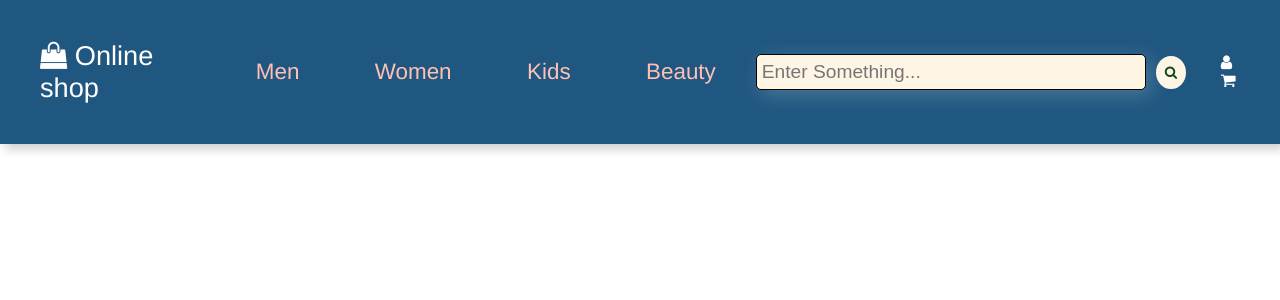
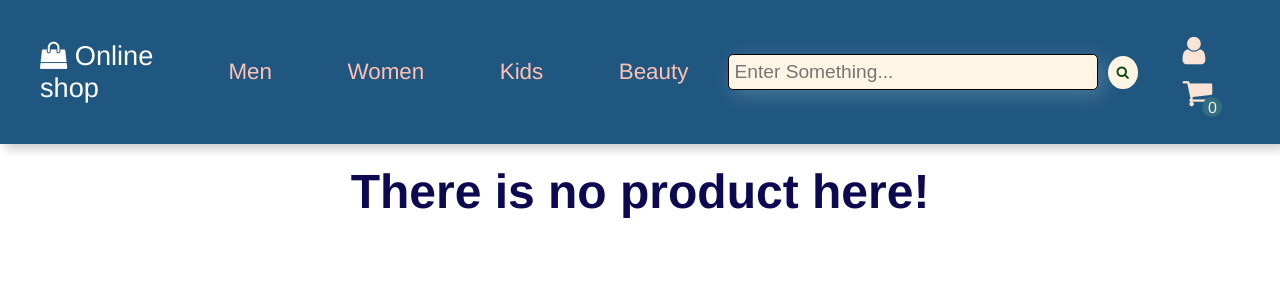
Before and after one commit to xadla/Online-Shop, a Django app: page /products/men/ in a window 1280 px wide. Shown: the top 300 px of the page. Run offline with Django 5.2, Linux system fonts and the light colour scheme; the visitor is signed in with stand-in values (Sample User, id 1); data that the repository does not hold is empty.

Commit message:
add style for navbar, product, category pages

```diff
--- /dev/null
+++ b/products/static/css/category.css
@@ -0,0 +1,56 @@
+#container{
+    display: inline-flex;
+    justify-content: center;
+    align-items: center;
+    width: 100%;
+    padding: 20px;
+}
+
+#container a{
+    width: 300px;
+}
+
+h3{
+    color: #0C0950;
+    width: 100%;
+    padding: 20px 0;
+    font-size: 3rem;
+    text-align: center;
+}
+
+.product{
+    color: #3E3F5B;
+    transition: transform 0.3s ease, box-shadow 0.3s ease;
+    padding: 10px;
+    border-radius: 10px;
+}
+
+a:hover .product {
+    transform: scale(1.05);
+    box-shadow: 0px 4px 10px rgba(0, 0, 0, 0.2);
+    background-color: #f8f8f8;
+}
+
+.product h4{
+    font-size: 1.7rem;
+    text-align: center;
+    padding: 10px 0;
+}
+
+.product p{
+    text-align: center;
+    font-size: 1.2rem;
+}
+
+#stars{
+    text-align: center;
+    font-size: 1.4rem;
+}
+
+h2{
+    width: 100%;
+    text-align: center;
+    font-size: 3rem;
+    color: #0C0950;
+    padding: 20px 0;
+}
--- a/products/templates/products/category.html
+++ b/products/templates/products/category.html
@@ -1,14 +1,40 @@
 {% extends "base.html" %}
+{% load static %}
 
+{% block style %}
+<link rel="stylesheet" href="{% static 'css/category.css' %}">
+{% endblock style %}
 
 {% block content %}
 
-{% for item in products_with_urls %}
-    <div>
-        <h2>{{ item.product.name }}</h2>
-        <p>{{ item.product.description }}</p>
-        <img src="{{ item.url }}" alt="{{ item.product.name }}">
+{% if products_with_urls %}
+
+    {% for item in products_with_urls %}
+
+    <h3>All Products in {{ item.product.category }}</h3>
+    <div id="container">
+        <a href="{% url 'products:product' item.product.id %}">
+            <div class="product">
+                <img src="{{ item.url }}" alt="">
+                <h4>{{ item.product.name }}</h4>
+                <p>{{ item.product.price }}$</p>
+                <p id="stars">
+                    <i class="fa fa-star"></i>
+                    <i class="fa fa-star"></i>
+                    <i class="fa fa-star-half-o"></i>
+                    <i class="fa fa-star-o"></i>
+                    <i class="fa fa-star-o"></i>
+                </p>
+            </div>
+        </a>
     </div>
-{% endfor %}
+
+    {% endfor %}
+
+{% else %}
+
+<h2>There is no product here!</h2>
+
+{% endif %}
 
 {% endblock content %}
--- a/static/css/nav.css
+++ b/static/css/nav.css
@@ -115,3 +115,26 @@
 #sign a:hover{
     background-color: #BE5985;
 }
+
+#cart a i{
+    font-size: 2rem;
+    padding: 5px 10px;
+    color: #FBE4D6;
+}
+
+#cart_icon{
+    position: relative;
+}
+
+#cart_icon p{
+    position: absolute;
+    padding: 2px;
+    border-radius: 100%;
+    background-color: #336D82;
+    width: 20px;
+    height: 20px;
+    text-align: center;
+    color: #F5ECE0;
+    right: 0;
+    bottom: -10px;
+}
--- a/templates/inc/nav.html
+++ b/templates/inc/nav.html
@@ -26,11 +26,12 @@
     {% if request.user.is_authenticated %}
 
     <div id="cart">
-        <a href="#" id="account">
+        <a href="#">
             <i class="fa fa-user"></i>
         </a>
-        <a href="#" id="account">
+        <a href="#" id="cart_icon">
             <i class="fa fa-shopping-cart"></i>
+            <p id="orders">0</p>
         </a>
     </div>
 
```
Also changed, not shown: products/templates/products/product.html (line endings or trailing spaces).
